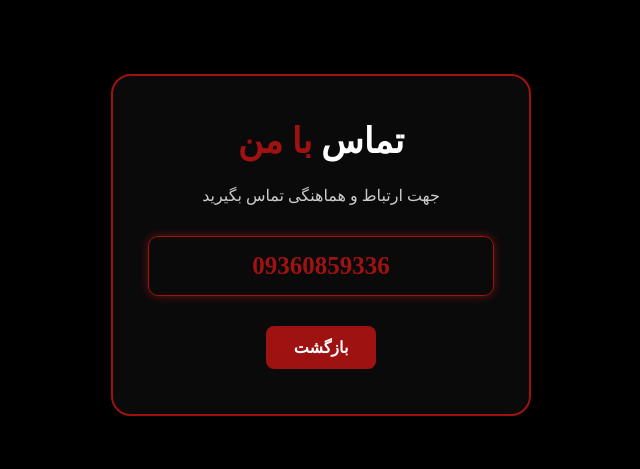
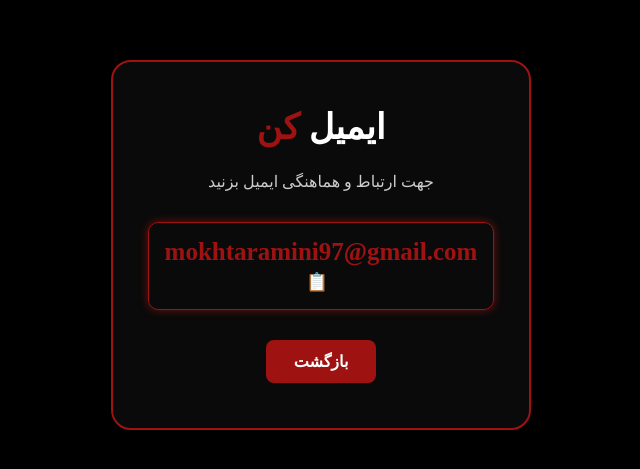
Before and after one commit to mkhtaramyny1-design/my-web, a plain HTML site: page contact.html in a window 1280 px wide. Shown: the part 155-624 px from the top of the page, without its empty margins (319-959 px from the left). Drawn offline with Linux system fonts and the light colour scheme.

Commit message:
Add files via upload

```diff
--- a/contact.html
+++ b/contact.html
@@ -3,7 +3,7 @@
     <head>
         <meta charset="UTF-8">
         <meta name="viewport" content="width=device-width, initial-scale=1.0">
-        <title>تماس با من</title>
+        <title>ارتباط با من</title>
         <link rel="stylesheet" href="style.css">
     </head>
 
@@ -13,19 +13,28 @@
 
             <div class="contact-box">
 
-            <h1>تماس <span>با من </span></h1>
+            <h1>ایمیل <span>کن </span></h1>
 
-        <p>جهت ارتباط و هماهنگی تماس بگیرید</p>
+        <p>جهت ارتباط و هماهنگی ایمیل بزنید</p>
 
         <div class="phone">
-            09360859336
-     </div>
+            <span id="email">mokhtaramini97@gmail.com</span>
+            <button onclick="copyEmail()" class="copy-btn" title="کپی ایمیل">📋</button>
+        </div>
 
      <a href="index.html" class="back-btn">بازگشت</a>
 
     </div>
 
     </div>
+    <script>
+        function copyEmail() {
+            const email = document.getElementById("email").textContent;
 
+            navigator.clipboard.writeText(email).then(function() {
+                alert("ایمیل کپی شد ✅");
+            });
+        }
+        </script>
     </body>
 </html>
--- a/style.css
+++ b/style.css
@@ -526,3 +526,18 @@
 
     transform: scale(1.03);
 }
+
+.copy-btn {
+    background: transparent;
+    border: none;
+    color: #ff2b1a;
+    font-size: 18px;
+    cursor: pointer;
+    margin-right: 8px;
+    transition: 0.3s;
+}
+
+.copy-btn:hover {
+    color: white;
+    transform: scale(1.15);
+}
```
Also changed, not shown: index.html (+2 -2 lines).
